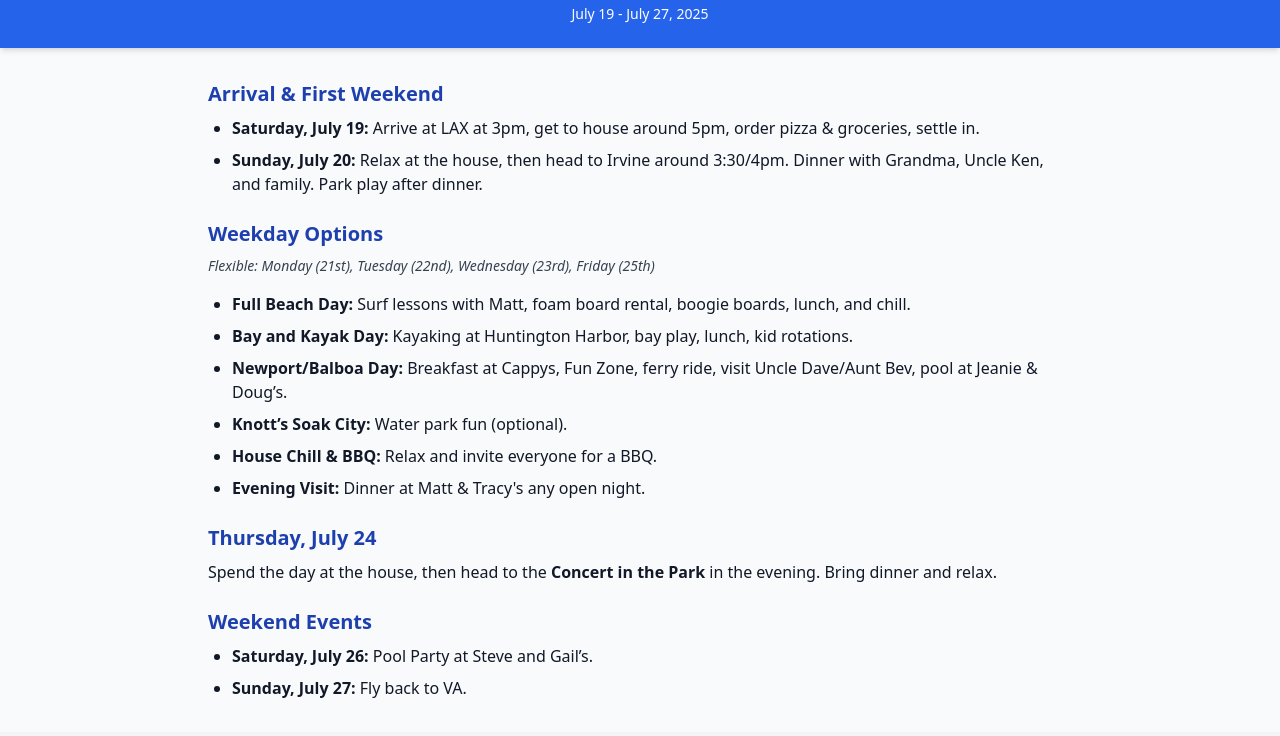
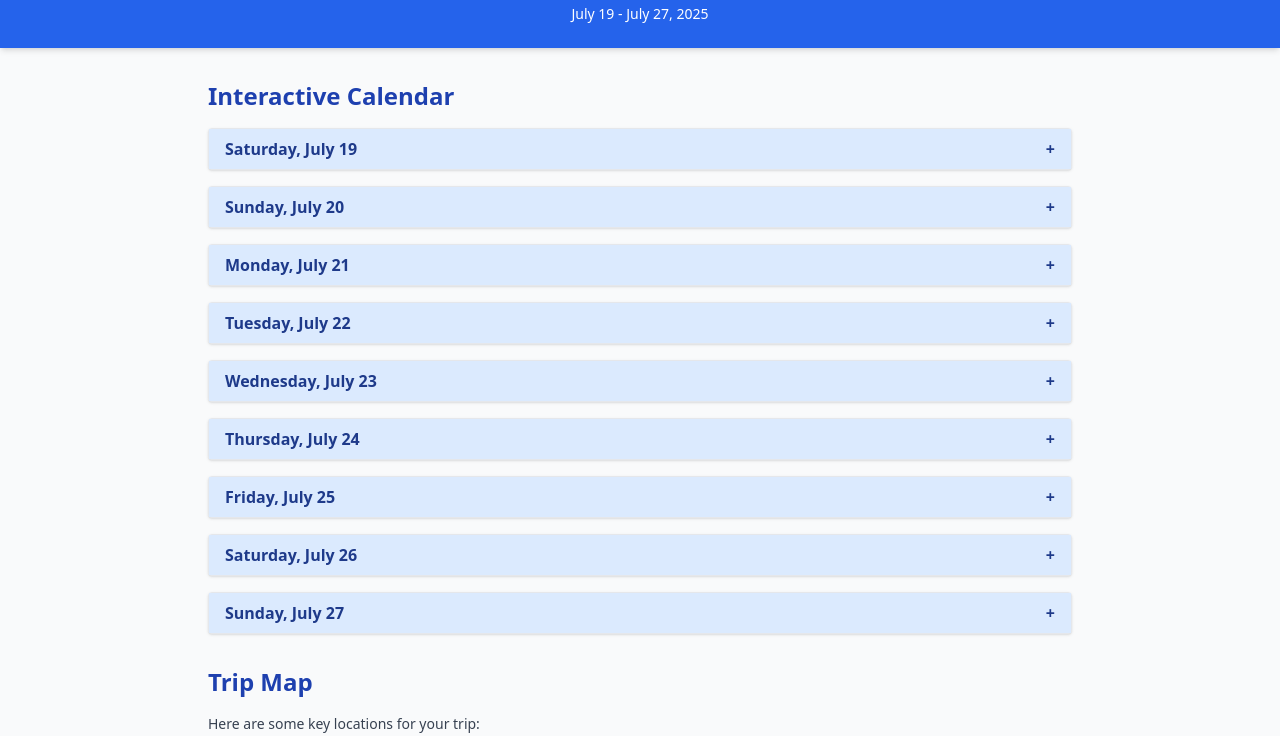
Before and after one commit to chriscoppock/CoppockCAVacay, a plain HTML site: page index.html in a window 1280 px wide. Shown: the part 64-800 px from the top of the page. Drawn offline with nearby package versions, Linux system fonts and the light colour scheme.

Commit message:
updated build

```diff
--- a/index.html
+++ b/index.html
@@ -2,9 +2,13 @@
 <html lang="en">
 <head>
   <meta charset="UTF-8" />
-  <meta name="viewport" content="width=device-width, initial-scale=1.0" />
+  <meta name="viewport" content="width=device-width, initial-scale=1.0"/>
   <title>California Vacation 2025</title>
   <script src="https://cdn.tailwindcss.com"></script>
+  <style>
+    .day-content { display: none; }
+    .active .day-content { display: block; }
+  </style>
 </head>
 <body class="bg-gray-50 text-gray-900 font-sans">
   <header class="bg-blue-600 text-white p-6 shadow-md">
@@ -12,44 +16,79 @@
     <p class="text-center text-sm mt-2">July 19 - July 27, 2025</p>
   </header>
 
-  <main class="max-w-4xl mx-auto px-4 py-8 space-y-6">
+  <main class="max-w-4xl mx-auto px-4 py-8 space-y-8">
+
+    <!-- Interactive Calendar -->
     <section>
-      <h2 class="text-xl font-semibold text-blue-800 mb-2">Arrival & First Weekend</h2>
-      <ul class="list-disc ml-6 space-y-2">
-        <li><strong>Saturday, July 19:</strong> Arrive at LAX at 3pm, get to house around 5pm, order pizza & groceries, settle in.</li>
-        <li><strong>Sunday, July 20:</strong> Relax at the house, then head to Irvine around 3:30/4pm. Dinner with Grandma, Uncle Ken, and family. Park play after dinner.</li>
-      </ul>
+      <h2 class="text-2xl font-semibold text-blue-800 mb-4">Interactive Calendar</h2>
+      <div id="calendar" class="space-y-4">
+        <!-- Day Template -->
+        <script>
+          const itinerary = [
+            { date: 'Saturday, July 19', activities: 'Arrive at LAX at 3pm. Get to the house around 5pm. Order pizza and groceries, settle in.' },
+            { date: 'Sunday, July 20', activities: 'Relax at the house, then go to Irvine around 3:30/4pm. Dinner with family. Play at the park after dinner.' },
+            { date: 'Monday, July 21', activities: 'Options: Full Beach Day or Dinner at Matt & Tracy\'s.' },
+            { date: 'Tuesday, July 22', activities: 'Options: Kayak Day or Dinner at Matt & Tracy\'s.' },
+            { date: 'Wednesday, July 23', activities: 'Options: Newport/Balboa Day or Dinner at Matt & Tracy\'s.' },
+            { date: 'Thursday, July 24', activities: 'Chill at house. Evening: Concert in the Park – bring dinner.' },
+            { date: 'Friday, July 25', activities: 'Options: Soak City, BBQ at house, or Dinner at Matt & Tracy\'s.' },
+            { date: 'Saturday, July 26', activities: 'Steve & Gail\'s Pool Party!' },
+            { date: 'Sunday, July 27', activities: 'Fly back to VA.' }
+          ];
+
+          window.addEventListener('DOMContentLoaded', () => {
+            const container = document.getElementById('calendar');
+            itinerary.forEach((day, index) => {
+              const dayDiv = document.createElement('div');
+              dayDiv.className = 'border rounded shadow cursor-pointer bg-white';
+
+              const header = document.createElement('div');
+              header.className = 'bg-blue-100 px-4 py-2 font-semibold text-blue-900 flex justify-between items-center';
+              header.innerHTML = `<span>${day.date}</span><span>+</span>`;
+              header.addEventListener('click', () => {
+                dayDiv.classList.toggle('active');
+                header.querySelector('span:last-child').textContent = dayDiv.classList.contains('active') ? '-' : '+';
+              });
+
+              const content = document.createElement('div');
+              content.className = 'day-content px-4 py-2 text-gray-700';
+              content.textContent = day.activities;
+
+              dayDiv.appendChild(header);
+              dayDiv.appendChild(content);
+              container.appendChild(dayDiv);
+            });
+          });
+        </script>
+      </div>
     </section>
 
+    <!-- Map Section -->
     <section>
-      <h2 class="text-xl font-semibold text-blue-800 mb-2">Weekday Options</h2>
-      <p class="mb-4 text-sm text-gray-700 italic">Flexible: Monday (21st), Tuesday (22nd), Wednesday (23rd), Friday (25th)</p>
-      <ul class="list-disc ml-6 space-y-2">
-        <li><strong>Full Beach Day:</strong> Surf lessons with Matt, foam board rental, boogie boards, lunch, and chill.</li>
-        <li><strong>Bay and Kayak Day:</strong> Kayaking at Huntington Harbor, bay play, lunch, kid rotations.</li>
-        <li><strong>Newport/Balboa Day:</strong> Breakfast at Cappys, Fun Zone, ferry ride, visit Uncle Dave/Aunt Bev, pool at Jeanie & Doug’s.</li>
-        <li><strong>Knott’s Soak City:</strong> Water park fun (optional).</li>
-        <li><strong>House Chill & BBQ:</strong> Relax and invite everyone for a BBQ.</li>
-        <li><strong>Evening Visit:</strong> Dinner at Matt & Tracy's any open night.</li>
-      </ul>
-    </section>
+      <h2 class="text-2xl font-semibold text-blue-800 mb-4">Trip Map</h2>
+      <p class="text-sm mb-2 text-gray-700">Here are some key locations for your trip:</p>
 
-    <section>
-      <h2 class="text-xl font-semibold text-blue-800 mb-2">Thursday, July 24</h2>
-      <p>Spend the day at the house, then head to the <strong>Concert in the Park</strong> in the evening. Bring dinner and relax.</p>
-    </section>
+      <div class="space-y-6">
+        <div>
+          <h3 class="text-lg font-semibold">LAX Airport</h3>
+          <iframe class="w-full h-64 border rounded" src="https://www.google.com/maps/embed?pb=!1m18!1m12!1m3!1d423286.27442544464!2d-118.74138274823563!3d34.0207304861931!2m3!1f0!2f0!3f0!3m2!1i1024!2i768!4f13.1!3m3!1m2!1s0x80c2b0b4d8f8b387%3A0x861c4e1ecf30d8d7!2sLAX!5e0!3m2!1sen!2sus!4v1717529867872" allowfullscreen="" loading="lazy"></iframe>
+        </div>
 
-    <section>
-      <h2 class="text-xl font-semibold text-blue-800 mb-2">Weekend Events</h2>
-      <ul class="list-disc ml-6 space-y-2">
-        <li><strong>Saturday, July 26:</strong> Pool Party at Steve and Gail’s.</li>
-        <li><strong>Sunday, July 27:</strong> Fly back to VA.</li>
-      </ul>
+        <div>
+          <h3 class="text-lg font-semibold">Huntington Harbor – Kayak Day</h3>
+          <iframe class="w-full h-64 border rounded" src="https://www.google.com/maps/embed?pb=!1m18!1m12!1m3!1d3303.423952291737!2d-118.0693494!3d33.7223276!2m3!1f0!2f0!3f0!3m2!1i1024!2i768!4f13.1!3m3!1m2!1s0x80dd27a1fc3f72cf%3A0xf0a8f37399ec8cb4!2sHuntington%20Harbor!5e0!3m2!1sen!2sus!4v1717529969832" allowfullscreen="" loading="lazy"></iframe>
+        </div>
+
+        <div>
+          <h3 class="text-lg font-semibold">Newport Beach – Balboa Fun Zone</h3>
+          <iframe class="w-full h-64 border rounded" src="https://www.google.com/maps/embed?pb=!1m18!1m12!1m3!1d3310.7476230030895!2d-117.89882638479091!3d33.60235918073543!2m3!1f0!2f0!3f0!3m2!1i1024!2i768!4f13.1!3m3!1m2!1s0x80dd25bb8b6bdf67%3A0x1b9b62b9c7089389!2sBalboa%20Fun%20Zone!5e0!3m2!1sen!2sus!4v1717530075579" allowfullscreen="" loading="lazy"></iframe>
+        </div>
+      </div>
     </section>
   </main>
 
   <footer class="bg-gray-100 text-center py-4 text-sm text-gray-500">
-    © 2025 California Vacation
+    © 2025 California Vacation Itinerary. All rights reserved.
   </footer>
 </body>
 </html>
```
